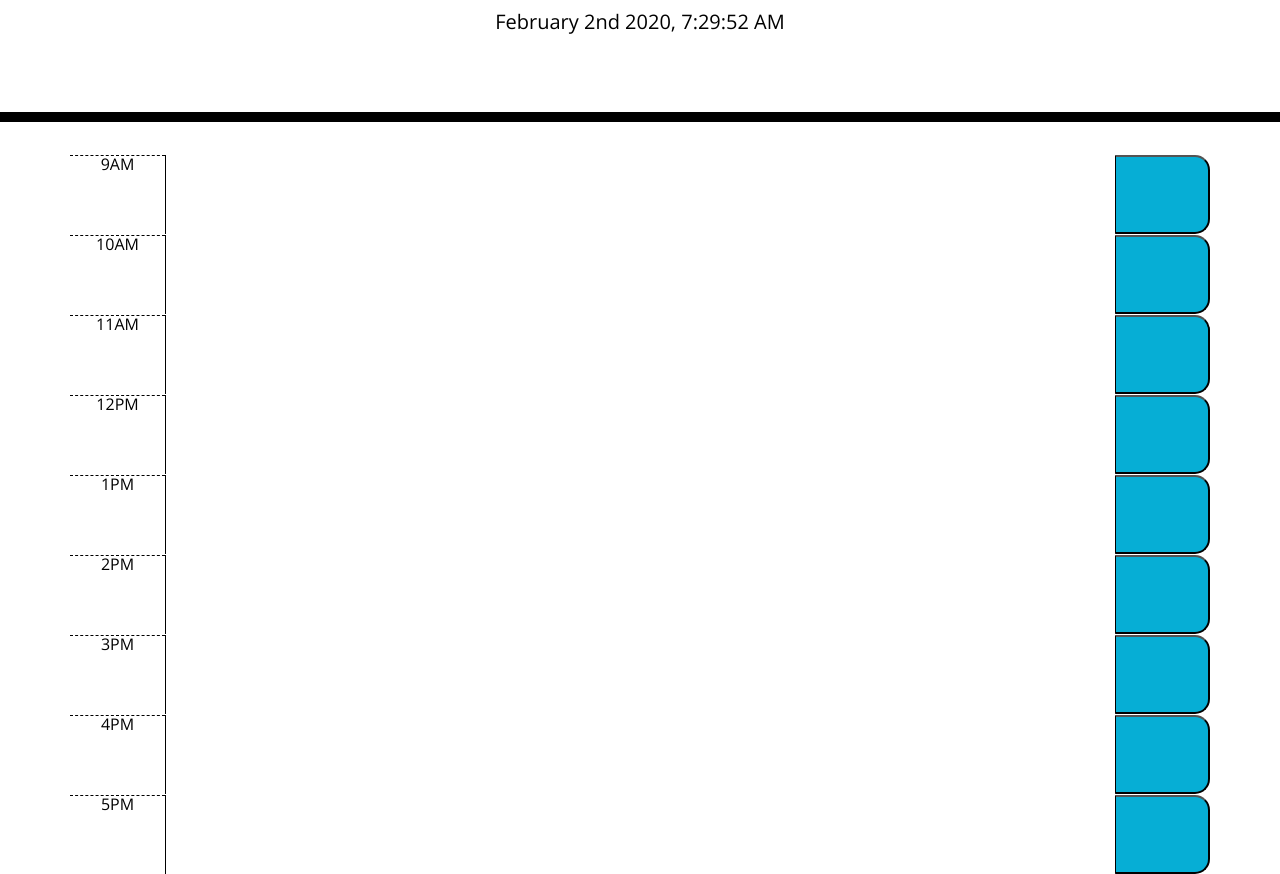
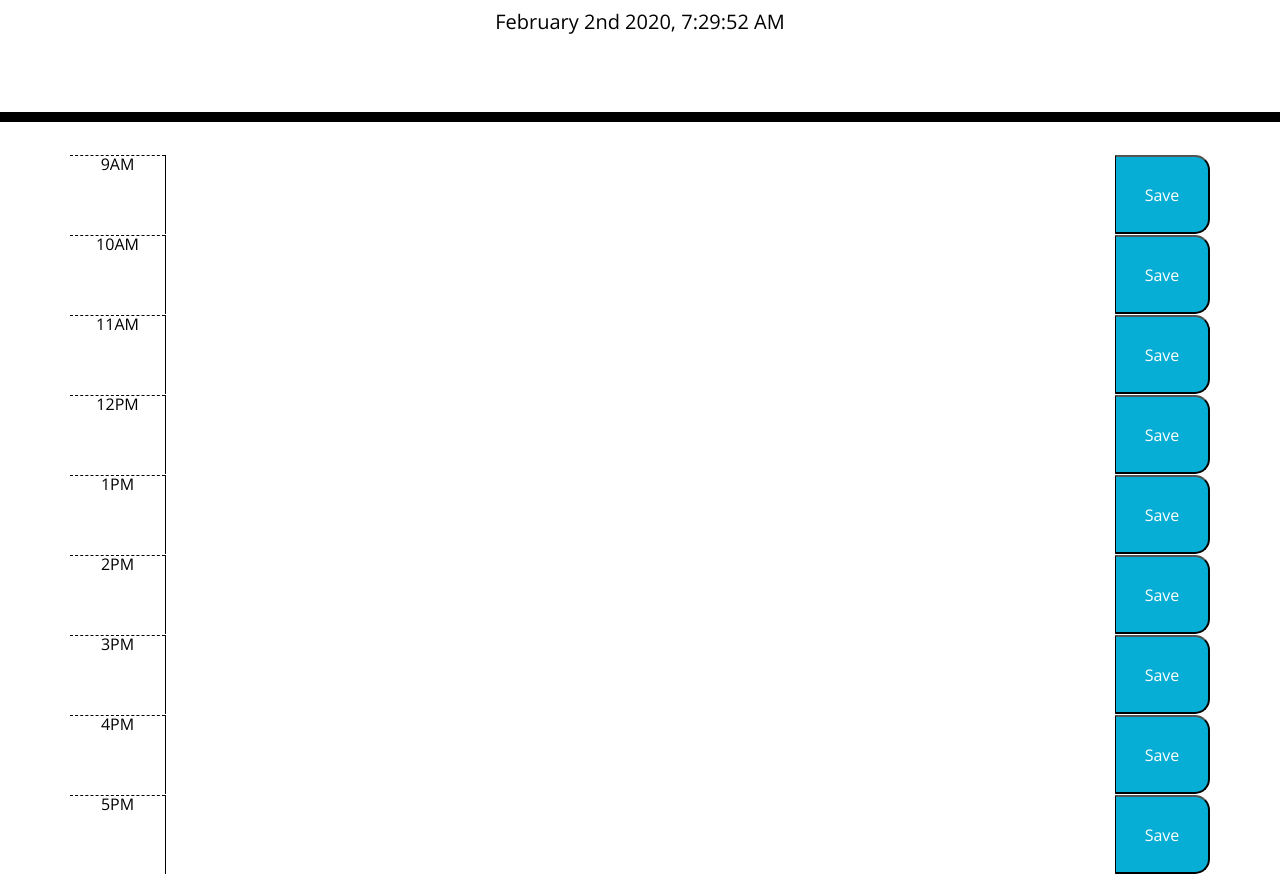
Before and after one commit to JBanuelos00/Daily-Planner, a plain HTML site: page Develop/index.html in a window 1280 px wide. Shown: the part 182-1056 px from the top of the page. Drawn offline with nearby package versions, Linux system fonts and the light colour scheme.

Commit message:
Added the text: save, to the save button

```diff
--- a/Develop/index.html
+++ b/Develop/index.html
@@ -28,7 +28,7 @@
       <div class="row">
         <div class="hour col-1" value=9>9AM</div>
         <textarea class="col-10" id="time9"></textarea>
-        <button type="button" class="saveBtn col-1"></button>
+        <button type="button" class="saveBtn col-1">Save</button>
       </div>
     </div>
 
@@ -36,7 +36,7 @@
       <div class="row">
         <div class="hour col-1" value=10>10AM</div>
         <textarea class="col-10" id="time10"></textarea>
-        <button type="button" class="saveBtn col-1"></button>
+        <button type="button" class="saveBtn col-1">Save</button>
       </div>
     </div>
 
@@ -44,7 +44,7 @@
       <div class="row">
         <div class="hour col-1" value=11>11AM</div>
         <textarea class="col-10" id="time11"></textarea>
-        <button type="button" class="saveBtn col-1"></button>
+        <button type="button" class="saveBtn col-1">Save</button>
       </div>
     </div>
 
@@ -52,7 +52,7 @@
       <div class="row">
         <div class="hour col-1" value=12>12PM</div>
         <textarea class="col-10" id="time12"></textarea>
-        <button type="button" class="saveBtn col-1"></button>
+        <button type="button" class="saveBtn col-1">Save</button>
       </div>
     </div>
 
@@ -60,7 +60,7 @@
       <div class="row">
         <div class="hour col-1" value=13>1PM</div>
         <textarea class="col-10" id="time13"></textarea>
-        <button type="button" class="saveBtn col-1"></button>
+        <button type="button" class="saveBtn col-1">Save</button>
       </div>
     </div>
 
@@ -68,7 +68,7 @@
       <div class="row">
         <div class="hour col-1" value=14>2PM</div>
         <textarea class="col-10" id="time14"></textarea>
-        <button type="button" class="saveBtn col-1"></button>
+        <button type="button" class="saveBtn col-1">Save</button>
       </div>
     </div>
 
@@ -76,7 +76,7 @@
       <div class="row">
         <div class="hour col-1" value=15>3PM</div>
         <textarea class="col-10" id="time15"></textarea>
-        <button type="button" class="saveBtn col-1"></button>
+        <button type="button" class="saveBtn col-1">Save</button>
       </div>
     </div>
 
@@ -84,7 +84,7 @@
       <div class="row">
         <div class="hour col-1" value=16>4PM</div>
         <textarea class="col-10" id="time16"></textarea>
-        <button type="button" class="saveBtn col-1"></button>
+        <button type="button" class="saveBtn col-1">Save</button>
       </div>
     </div>
 
@@ -92,7 +92,7 @@
       <div class="row">
         <div class="hour col-1" value=17>5PM</div>
         <textarea class="col-10" id="time17"></textarea>
-        <button type="button" class="saveBtn col-1"></button>
+        <button type="button" class="saveBtn col-1">Save</button>
       </div>
     </div>
   </div>
```
